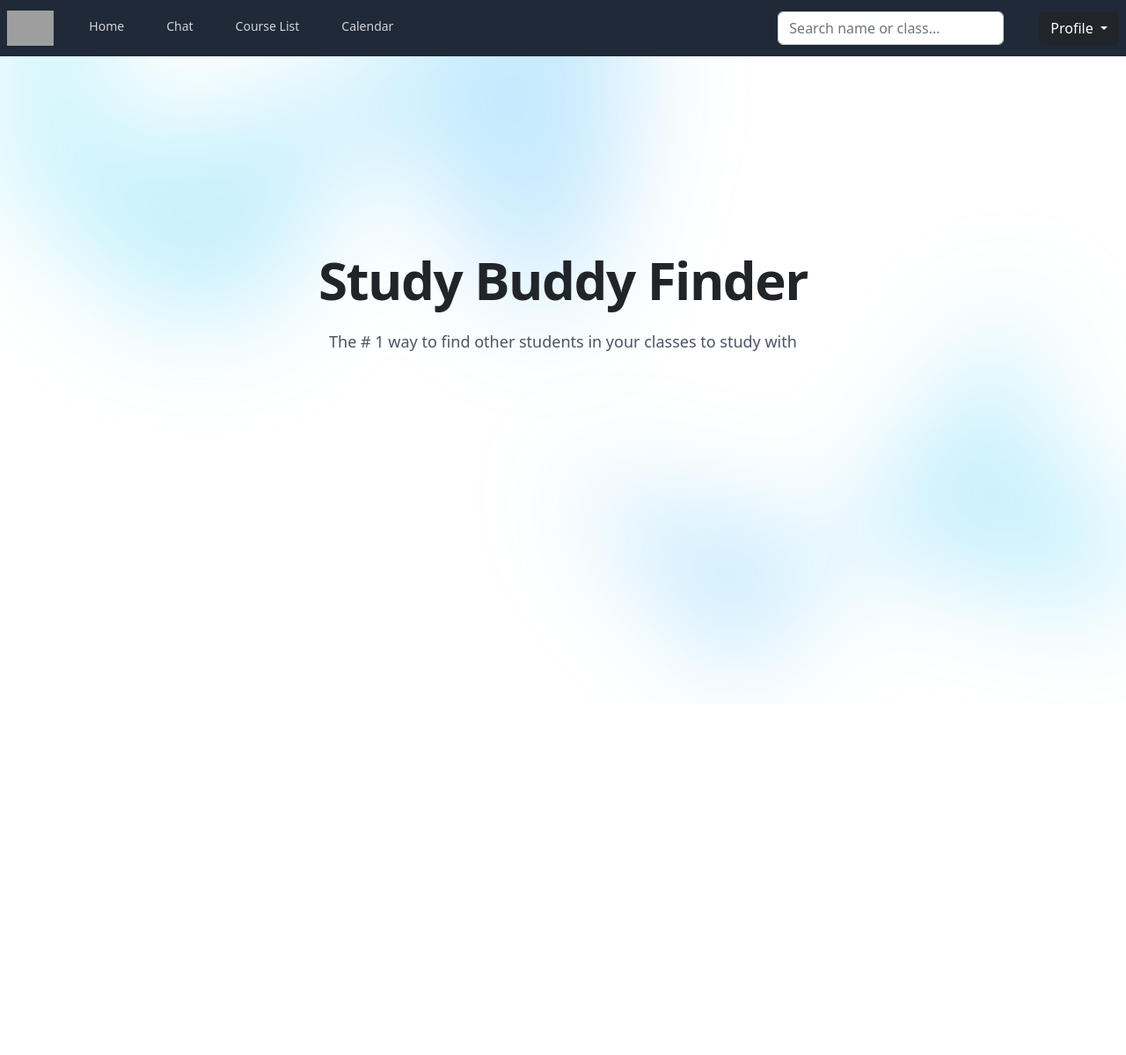
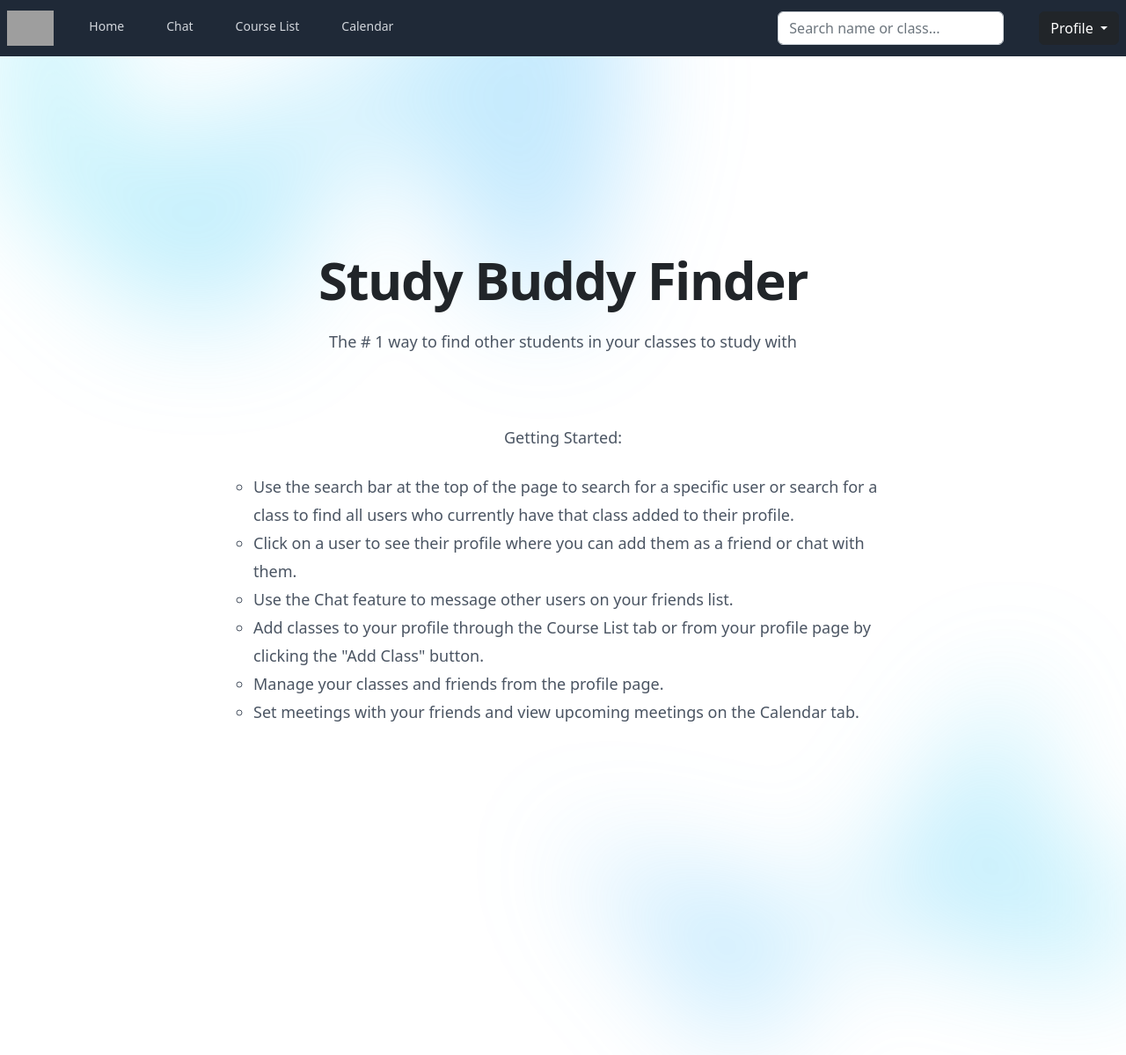
Before and after one commit to evanjtierney/Study-buddy, a Django app: page /study_buddy_app/ in a window 1280 px wide. Shown: the whole page at 88% size. Before the commit the page ends 777 px from the top, so only its background shows below. Run offline with Django 4.2, Linux system fonts and the light colour scheme; a user stored in the database is signed in; some libraries are stand-ins or nearby versions; grey boxes are pictures that could not be loaded.

Commit message:
Added "Getting Started" info to home page

```diff
--- a/study_buddy_app/templates/study_buddy_app/home.html
+++ b/study_buddy_app/templates/study_buddy_app/home.html
@@ -108,7 +108,15 @@
           <div>
             <h1 class="text-4xl font-bold tracking-tight sm:text-center sm:text-6xl">Study Buddy Finder</h1>
             <p class="mt-6 text-lg leading-8 text-gray-600 sm:text-center">The # 1 way to find other students in your classes to study with</p>
-
+            <p class="mt-6 text-lg leading-8 text-gray-600 sm:text-center" style="margin-top: 10%;">Getting Started:</p>
+            <ol class="mt-6 text-lg leading-8 text-gray-600 sm:text-left" style="list-style-type: circle;">
+              <li>Use the search bar at the top of the page to search for a specific user or search for a class to find all users who currently have that class added to their profile.</li>
+              <li>Click on a user to see their profile where you can add them as a friend or chat with them.</li>
+              <li>Use the Chat feature to message other users on your friends list.</li>
+              <li>Add classes to your profile through the Course List tab or from your profile page by clicking the "Add Class" button.</li>
+              <li>Manage your classes and friends from the profile page.</li>
+              <li>Set meetings with your friends and view upcoming meetings on the Calendar tab.</li>
+            </ol>
           </div>
           <div class="absolute inset-x-0 top-[calc(100%-13rem)] -z-10 transform-gpu overflow-hidden blur-3xl sm:top-[calc(100%-30rem)]">
             <svg class="relative left-[calc(50%+3rem)] h-[21.1875rem] max-w-none -translate-x-1/2 sm:left-[calc(50%+36rem)] sm:h-[42.375rem]" viewBox="0 0 1155 678" fill="none" xmlns="http://www.w3.org/2000/svg">
```
